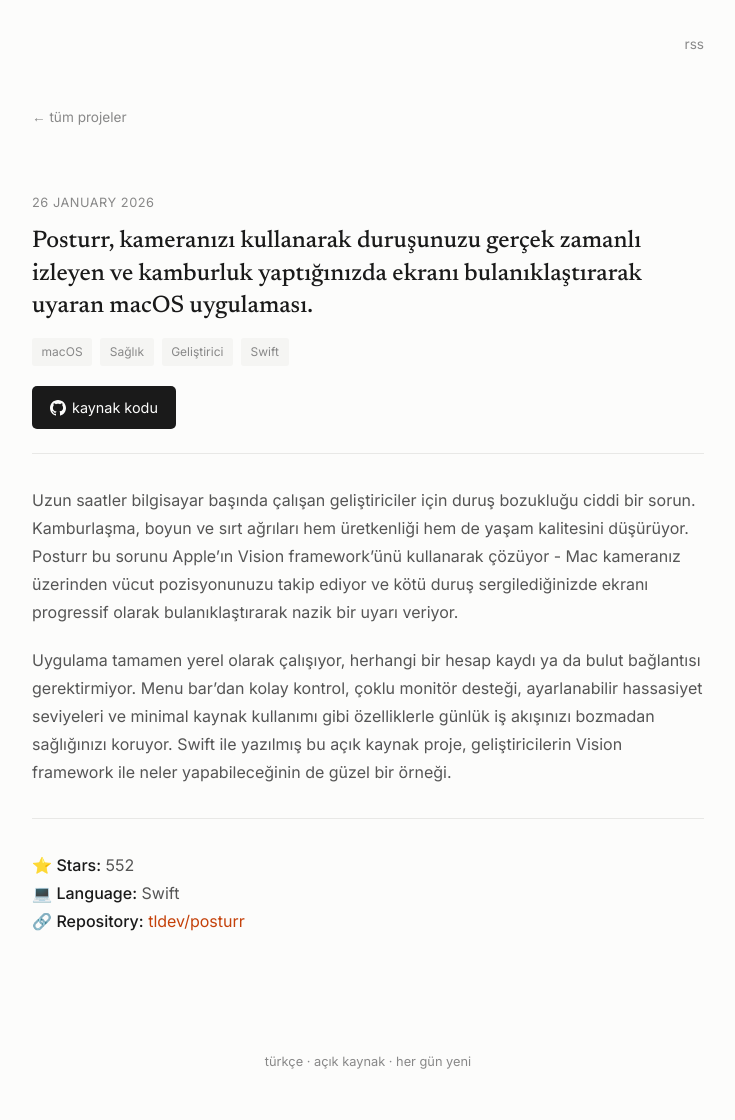
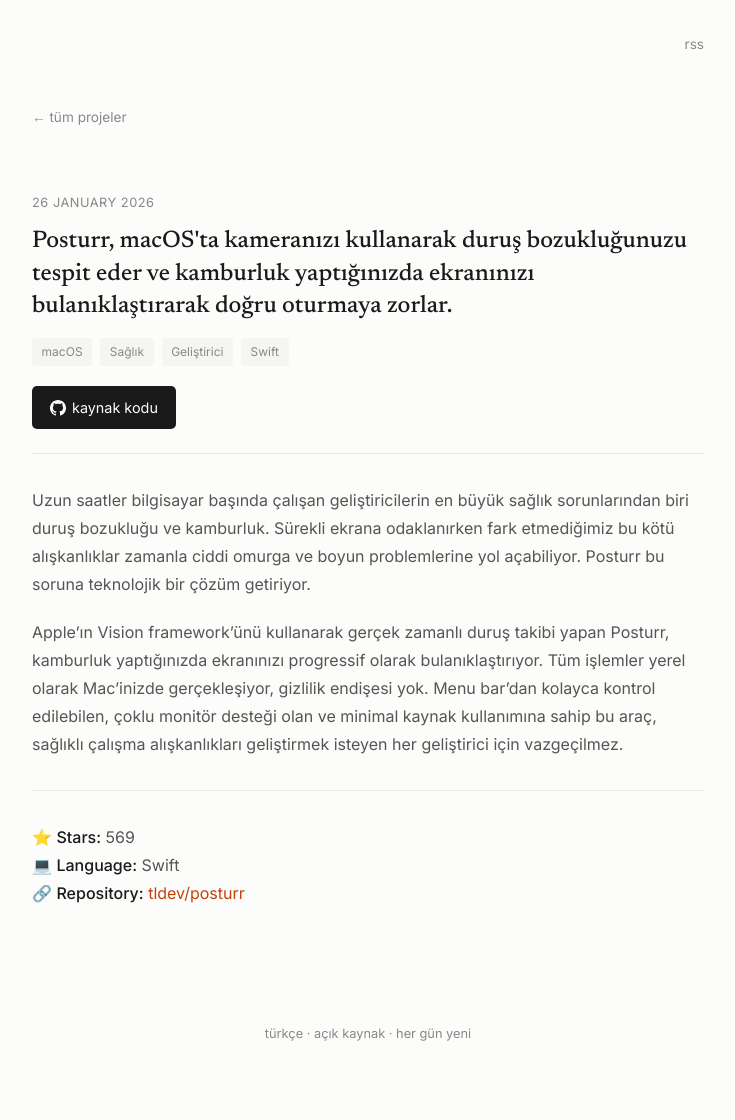
Before and after one commit to ArifSolmaz/repo, a Jekyll site: the page built from docs/_posts/2026-01-26-posturr.md, in a window 1280 px wide. Shown: the whole page, without its empty margins (272-1007 px from the left). Built offline with Jekyll 4.4.1, drawn with Linux system fonts in a browser that asks for light colours; after the commit the page ends 1092 px from its top, so only the background shows below that.

Commit message:
🤖 Auto-update: 2026-01-26 06:01 Istanbul time | +1 post(s)

```diff
--- a/docs/_posts/2026-01-26-posturr.md
+++ b/docs/_posts/2026-01-26-posturr.md
@@ -1,18 +1,18 @@
 ---
 layout: post
-title: "Posturr, kameranızı kullanarak duruşunuzu gerçek zamanlı izleyen ve kamburluk yaptığınızda ekranı bulanıklaştırarak uyaran macOS uygulaması."
+title: "Posturr, macOS'ta kameranızı kullanarak duruş bozukluğunuzu tespit eder ve kamburluk yaptığınızda ekranınızı bulanıklaştırarak doğru oturmaya zorlar."
 
 repo_url: "https://github.com/tldev/posturr"
 tags: ["macOS", "Sağlık", "Geliştirici", "Swift"]
-date: 2026-01-26 05:31:00 +0300
+date: 2026-01-26 06:01:06 +0300
 ---
 
-Uzun saatler bilgisayar başında çalışan geliştiriciler için duruş bozukluğu ciddi bir sorun. Kamburlaşma, boyun ve sırt ağrıları hem üretkenliği hem de yaşam kalitesini düşürüyor. Posturr bu sorunu Apple'ın Vision framework'ünü kullanarak çözüyor - Mac kameranız üzerinden vücut pozisyonunuzu takip ediyor ve kötü duruş sergilediğinizde ekranı progressif olarak bulanıklaştırarak nazik bir uyarı veriyor.
+Uzun saatler bilgisayar başında çalışan geliştiricilerin en büyük sağlık sorunlarından biri duruş bozukluğu ve kamburluk. Sürekli ekrana odaklanırken fark etmediğimiz bu kötü alışkanlıklar zamanla ciddi omurga ve boyun problemlerine yol açabiliyor. Posturr bu soruna teknolojik bir çözüm getiriyor.
 
-Uygulama tamamen yerel olarak çalışıyor, herhangi bir hesap kaydı ya da bulut bağlantısı gerektirmiyor. Menu bar'dan kolay kontrol, çoklu monitör desteği, ayarlanabilir hassasiyet seviyeleri ve minimal kaynak kullanımı gibi özelliklerle günlük iş akışınızı bozmadan sağlığınızı koruyor. Swift ile yazılmış bu açık kaynak proje, geliştiricilerin Vision framework ile neler yapabileceğinin de güzel bir örneği.
+Apple'ın Vision framework'ünü kullanarak gerçek zamanlı duruş takibi yapan Posturr, kamburluk yaptığınızda ekranınızı progressif olarak bulanıklaştırıyor. Tüm işlemler yerel olarak Mac'inizde gerçekleşiyor, gizlilik endişesi yok. Menu bar'dan kolayca kontrol edilebilen, çoklu monitör desteği olan ve minimal kaynak kullanımına sahip bu araç, sağlıklı çalışma alışkanlıkları geliştirmek isteyen her geliştirici için vazgeçilmez.
 
 ---
 
-⭐ **Stars:** 552
+⭐ **Stars:** 569
 💻 **Language:** Swift
 🔗 **Repository:** [tldev/posturr](https://github.com/tldev/posturr)
--- a/history.txt
+++ b/history.txt
@@ -8,3 +8,4 @@ https://github.com/op7418/Youtube-clipper-skill
 https://github.com/tldev/posturr
 https://github.com/tldev/posturr
 https://github.com/tldev/posturr
+https://github.com/tldev/posturr
--- a/queue.txt
+++ b/queue.txt
@@ -1,6 +1,6 @@
-https://github.com/tldev/posturr|general
 https://github.com/tldev/posturr|general
 https://github.com/tldev/posturr|general
 https://github.com/clawdbot/clawdbot|general
 https://github.com/clawdbot/clawdbot|general
 https://github.com/clawdbot/clawdbot|general
+https://github.com/clawdbot/clawdbot|general
```
